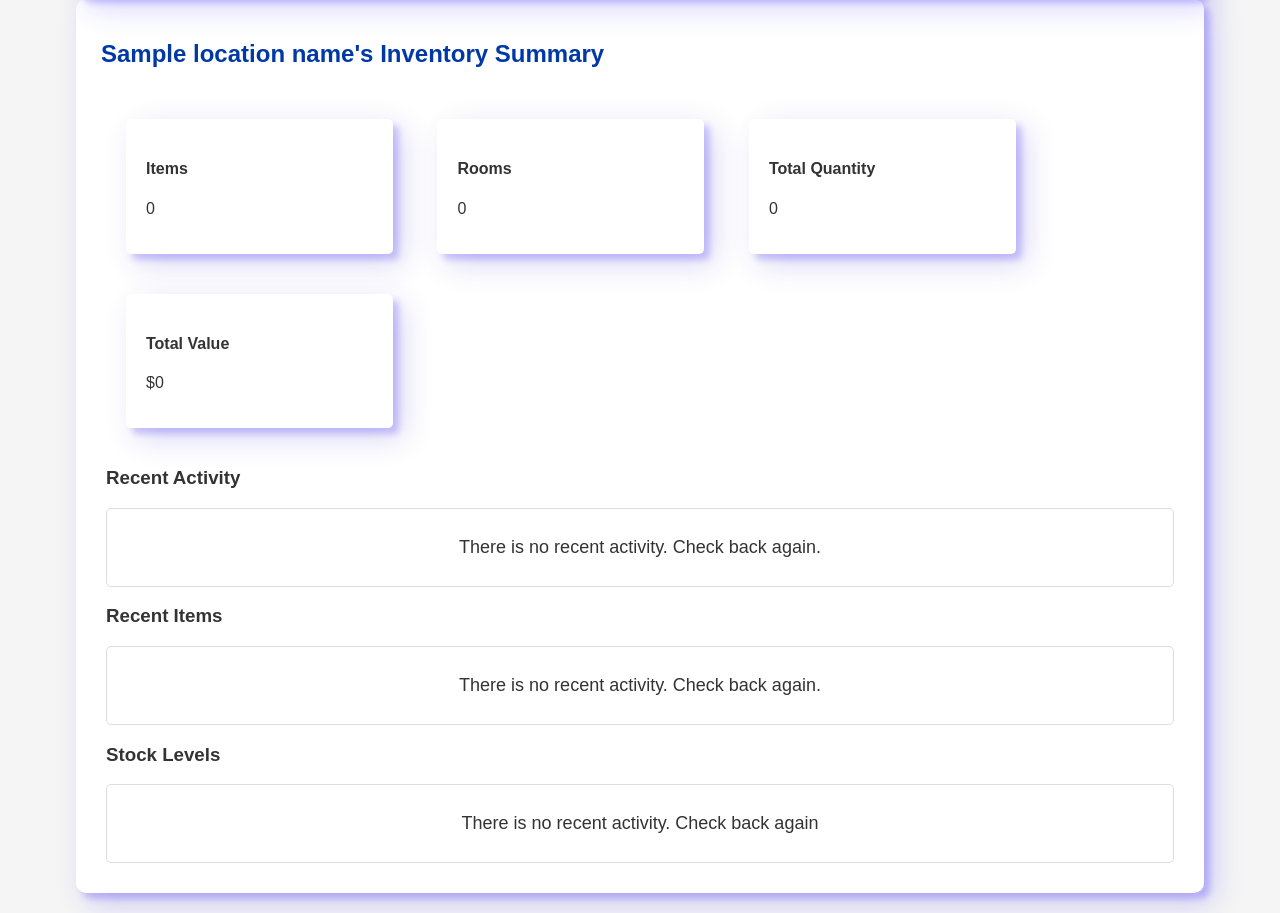
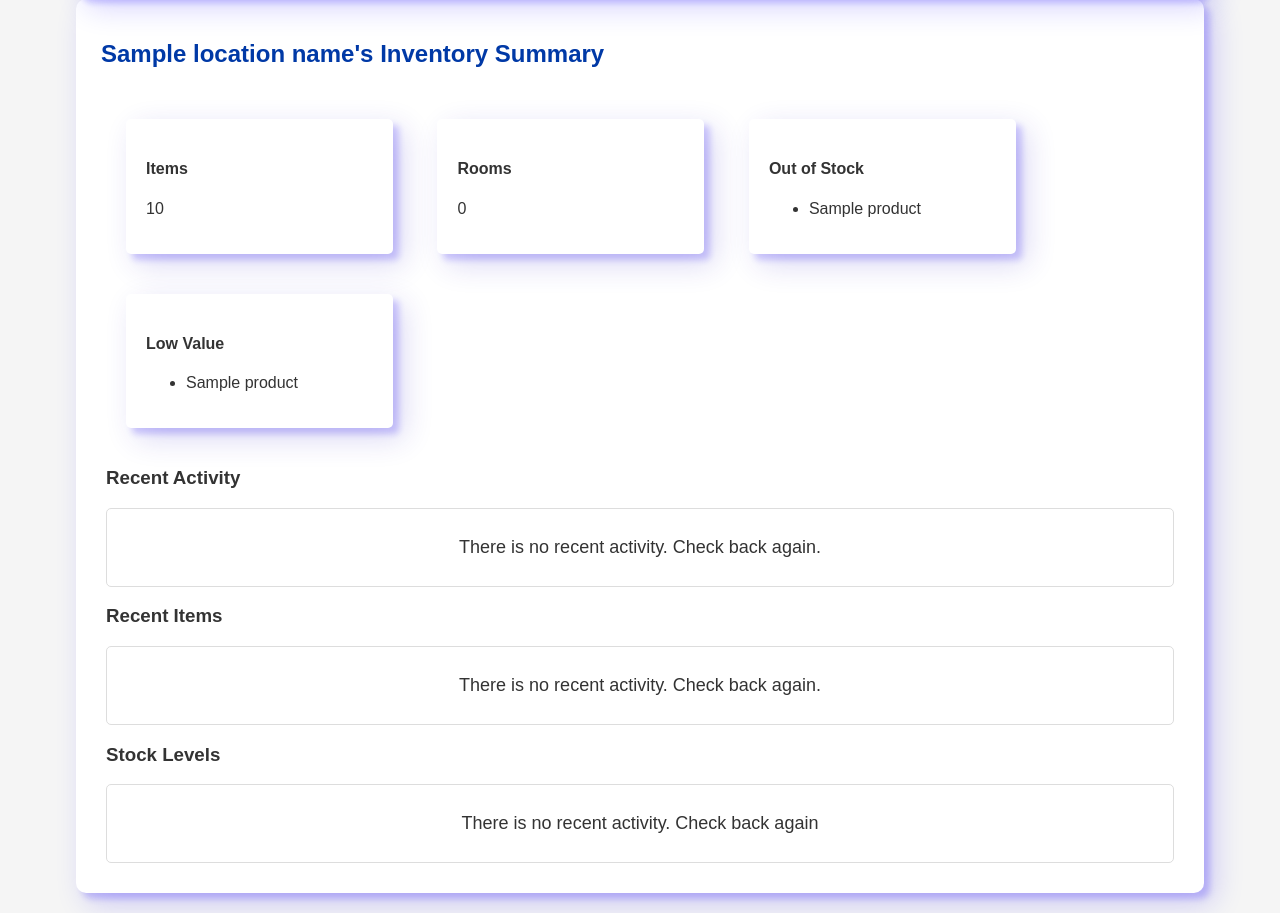
Before and after one commit to Nil-Vaghela/Inventory_GSU, a Flask app: template templates/dashboard.html in a window 1280 px wide. Shown: the part 81-994 px from the top of the page. Run offline with Flask 3, Linux system fonts and the light colour scheme; the template is opened without the code that fills it: most values are stand-ins (such as "Sample title", 1, 10 or a date in 2020).

Commit message:
Add a lot of functionality in dashboard

```diff
--- a/app.py
+++ b/app.py
@@ -2,6 +2,8 @@ from flask import Flask, render_template, redirect, url_for, request
 from Location import location
 from Addstocks import Add_Stocks
 from Database import Temp
+from Addstocks.Add_Stocks import check_stock,total_items
+
 
 app = Flask(__name__)
 
@@ -10,6 +12,16 @@ app = Flask(__name__)
 
 LocationNames = Temp.SessionData.Session("")
 
+
+def update_stock_info():
+    global LocationNames
+    if LocationNames:
+        filepath = LocationNames  # Construct file path dynamically based on location
+        low_stock_threshold = 10  # Define your threshold for low stock
+        out_of_stock, low_stock = check_stock(filepath, low_stock_threshold)
+        return out_of_stock, low_stock
+    else:
+        return [], []
 
 @app.route('/', methods=['GET','POST'])
 def Run():
@@ -20,6 +32,7 @@ def Run():
     return render_template("location.html",file = Show_Location)
 
 
+
 @app.route('/Dashboard',methods = ["GET","POST"])
 def Dashboard():
     if request.method == "POST":
@@ -27,8 +40,12 @@ def Dashboard():
         location_name = location_name[:-5]
         global LocationNames
         LocationNames = Temp.SessionData.Session(location_name)
-        return render_template("dashboard.html",LocationName = LocationNames)
-    return render_template("dashboard.html",LocationName = LocationNames)
+    out_of_stock, low_stock = update_stock_info()
+    total = total_items(LocationNames)
+    return render_template("dashboard.html", LocationName=LocationNames, out_of_stock=out_of_stock, low_stock=low_stock, total=total)
+
+
+
 
 @app.route('/AddStocks',methods=["GET","POST"])
 def AddProducts():
@@ -54,5 +71,6 @@ def ListToBringDown():
     return render_template("ListToBringDown.html")
 
 
+
 if __name__ == '__main__':
     app.run(host='0.0.0.0',port=8000,debug=True)
--- a/templates/dashboard.html
+++ b/templates/dashboard.html
@@ -20,14 +20,14 @@
 
 <div class="container">
 
-        <div class="header">
-            <h2> {{LocationName }}'s Inventory Summary</h2>
-        </div>
+    <div class="header">
+        <h2> {{LocationName }}'s Inventory Summary</h2>
+    </div>
 
     <div class="dashboard">
         <div class="card">
             <h4><b>Items</b></h4>
-            <p>0</p>
+            <p>{{ total }}</p>
         </div>
 
         <div class="card">
@@ -36,13 +36,21 @@
         </div>
 
         <div class="card">
-            <h4><b>Total Quantity</b></h4>
-            <p>0</p>
+            <h4><b>Out of Stock</b></h4>
+            <ul>
+                {% for product in out_of_stock %}
+                <li>{{ product }}</li>
+                {% endfor %}
+            </ul>
         </div>
 
         <div class="card">
-            <h4><b>Total Value</b></h4>
-            <p>$0</p>
+            <h4><b>Low Value</b></h4>
+            <ul>
+                {% for product in low_stock %}
+                <li>{{ product }}</li>
+                {% endfor %}
+            </ul>
         </div>
 
 
```
Also changed, not shown: Addstocks/Add_Stocks.py (+17 -0 lines), 1 other file.
